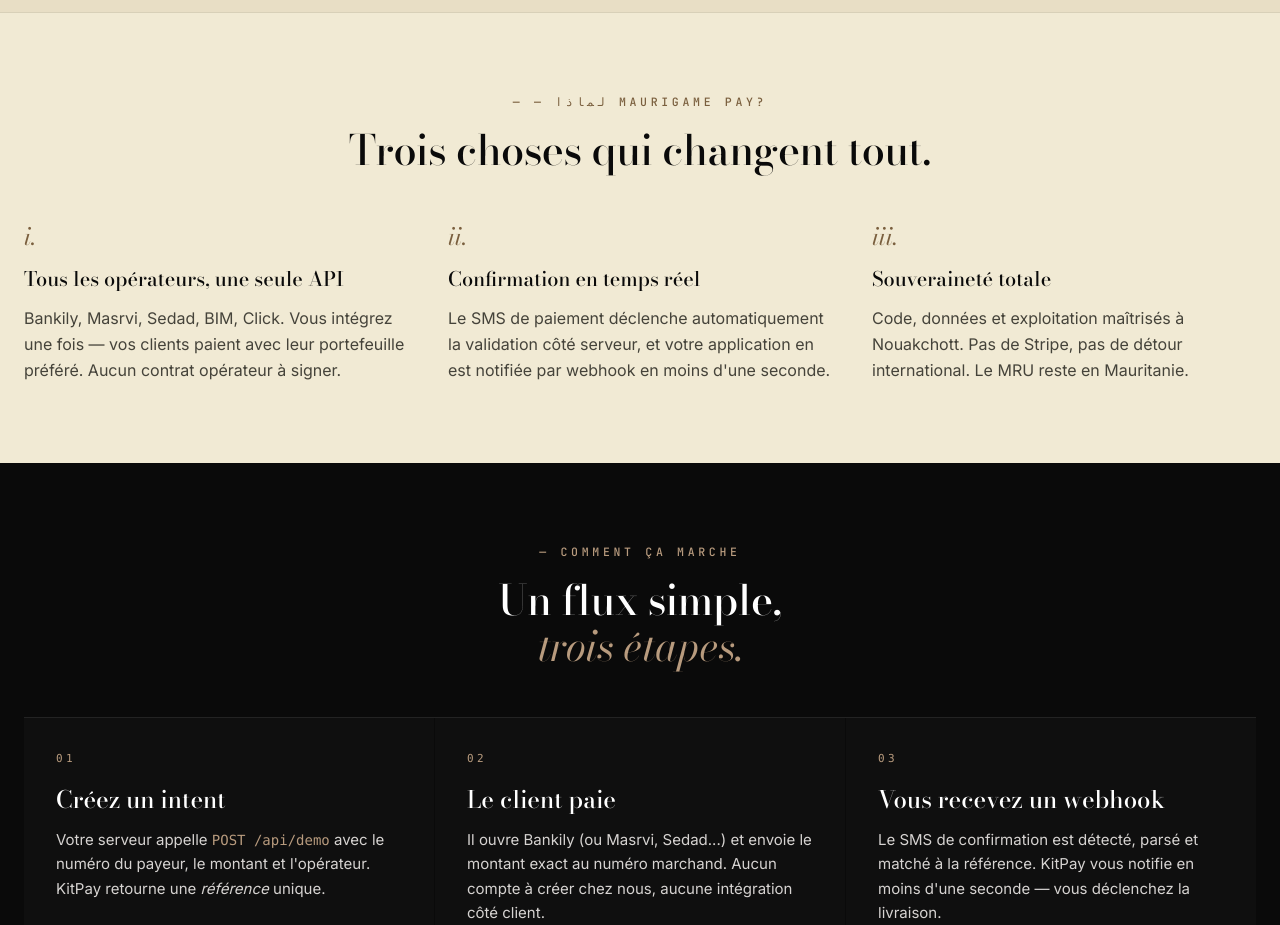
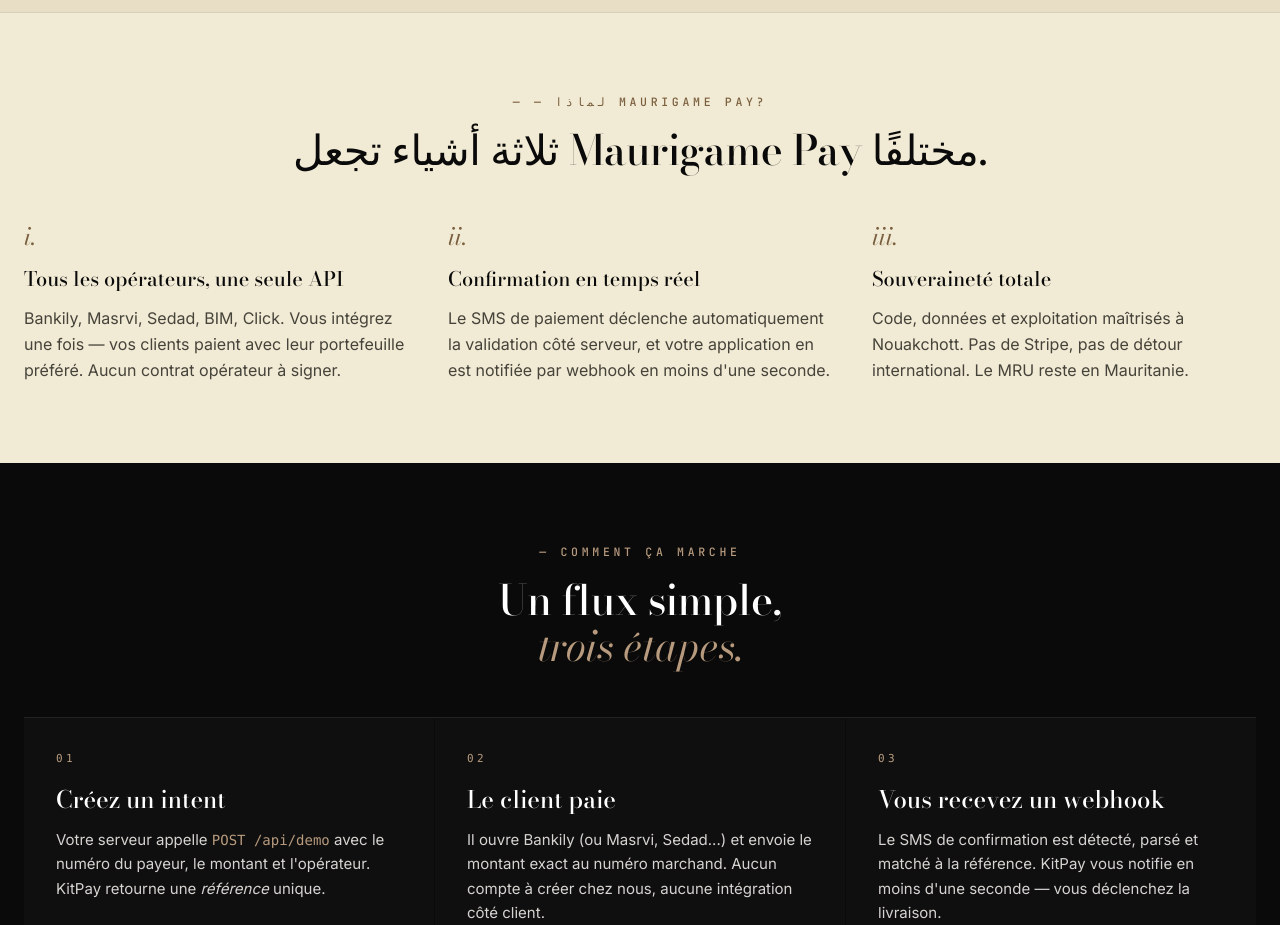
Before and after one commit to Mohamed1629440/Maurigame-Pay, a Next.js app: page / in a window 1280 px wide. Shown: the part 920-1845 px from the top of the page. Built offline with nearby package versions, Linux system fonts and the light colour scheme.

Commit message:
Update section title to Arabic translation

```diff
--- a/src/app/page.tsx
+++ b/src/app/page.tsx
@@ -97,7 +97,7 @@
         <div className="text-center mb-12">
           <p className="kp-eyebrow text-[var(--bronze)] mb-4">— — لماذا Maurigame Pay? </p>
           <h2 className="kp-section-title text-[var(--ink)]">
-            Trois choses qui changent tout.
+            ثلاثة أشياء تجعل Maurigame Pay مختلفًا.
           </h2>
         </div>
 
```
